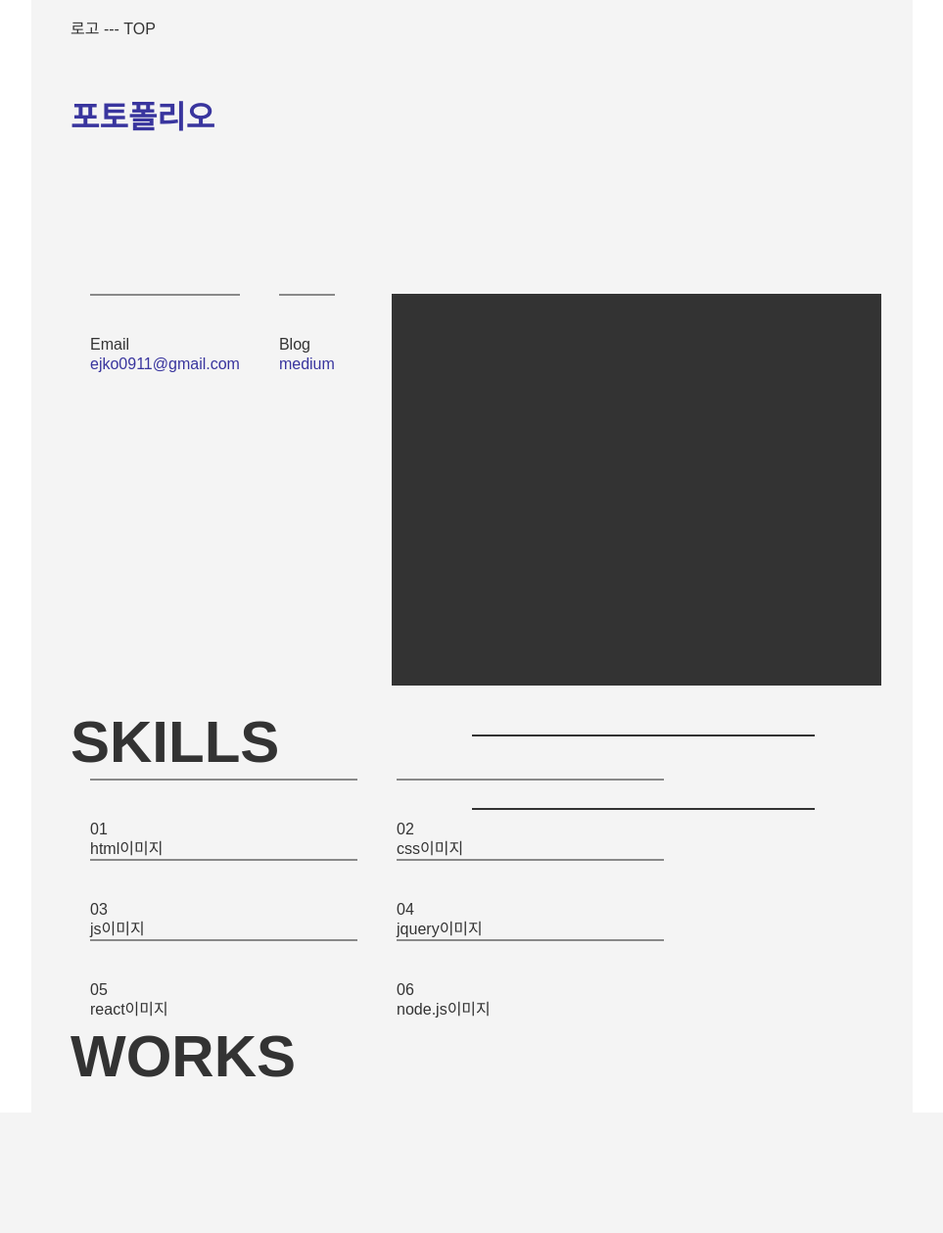
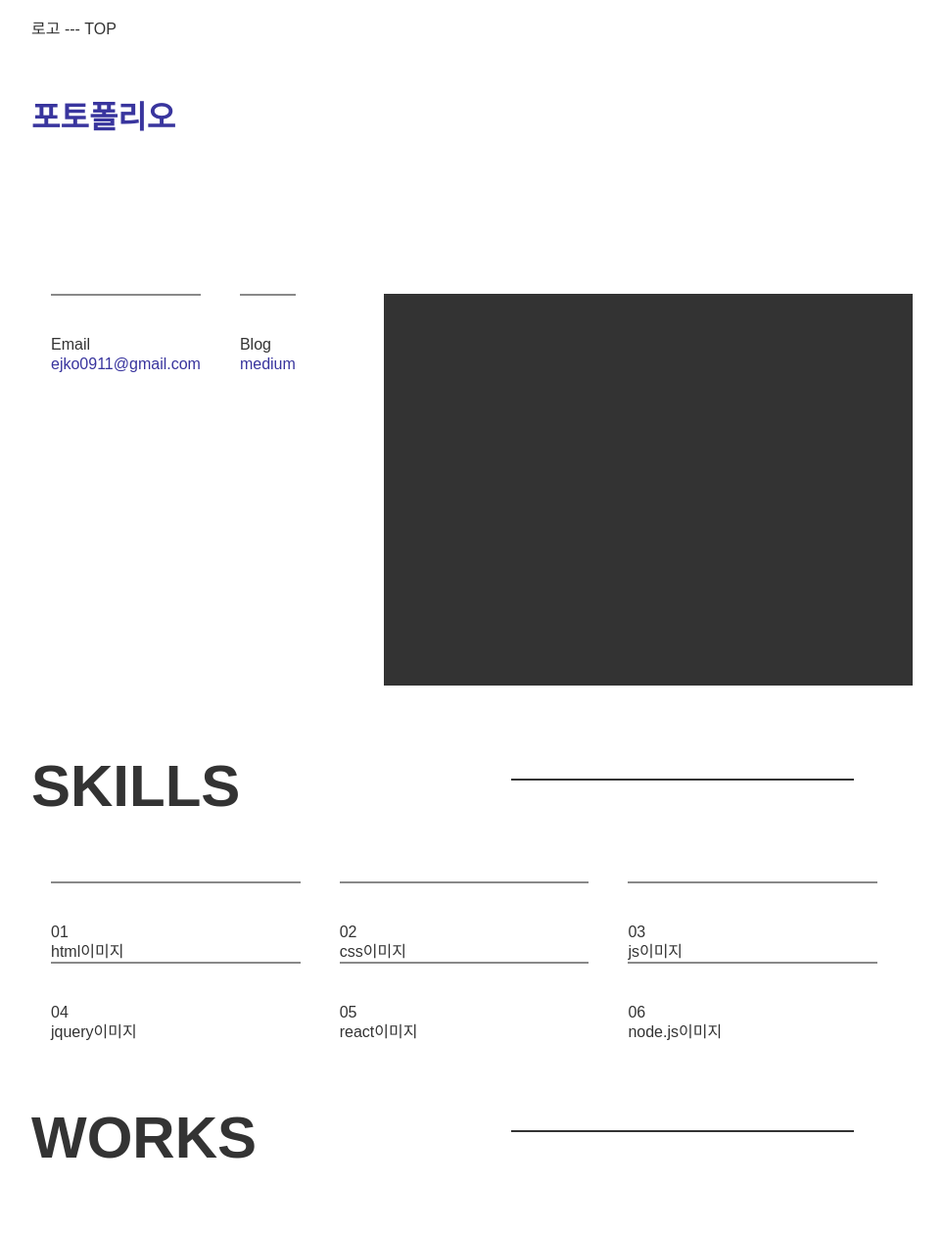
Before and after one commit to eunjeong09/webServer, a PHP site: page / in a window 1280 px wide. Shown: the whole page at 98% size, without its empty margins (158-1121 px from the left). Before the commit the page ends 1100 px from the top, so only its background shows below. Run offline with PHP 8.4, Linux system fonts and the light colour scheme.

Commit message:
style index

```diff
--- a/css/common.css
+++ b/css/common.css
@@ -1,8 +1,7 @@
 @charset "utf-8";
-@import url('webfonts.css');
 
 /* reset.css(plan-i standard) */
-html{font-size:20px;box-sizing:border-box;overflow-x:hidden;}
+html{font-size:20px;box-sizing:border-box;overflow-x:hidden;margin:0;padding:0;}
 *,*:before,*:after{box-sizing:inherit;}
 
 body{margin:0;padding:0;overflow-x:hidden;font-size:.8rem;font-weight:400;font-family:'Nanum Square', 'Noto Sans KR',"Apple SD Gothic Neo","맑은 고딕","Malgun Gothic","돋움",Dotum,"굴림",Gulim,AppleGothic,Sans-serif;line-height:1.25;color:#333;word-break:keep-all;}
--- a/css/style.css
+++ b/css/style.css
@@ -2,15 +2,22 @@
     color: #39359e;
 }
 .wrap{
-    /* width: 100%; */
+    width: 100vw;
+    /* width: 900px; */
+    /* height: 100vh; */
+    /* background-color: pink; */
+    padding: 1rem 2rem;
+}
+.container{
     width: 900px;
-    height: 100%;
-    background-color: #f4f4f4;
-    padding: 1rem 2rem;
     margin: 0 auto;
 }
 .oneSection{
     margin-top: 3rem;
+}
+.section{
+    margin-top: 3rem;
+    display: block;
 }
 .mainTitle{
     height:10rem;
@@ -40,7 +47,6 @@
 }
 /* test */
 .imgArea{
-    width: 25rem;
     height: 20rem;
     background: #333;
 }
@@ -49,6 +55,10 @@
     position: relative;
     font-size: 3rem;
     font-weight: bold;
+    display: block;
+    width: 100%;
+    float: left;
+    margin: 3rem 0;
 }
 .sectionLine::after{
     position: absolute;
@@ -58,12 +68,11 @@
     right: 3rem;
     top: 1.5rem;
     content: '';
-
 }
 
 .row{
     width: 100%;
 }
 .row > div{
-    width: 33.3%;
+    width: 28.3%;
 }
--- a/index.html
+++ b/index.html
@@ -12,13 +12,13 @@
 
 <body>
     <div class="wrap">
+        <div class="container">
 
             <div class="topArea">
                 <span>로고 --- TOP</span>
             </div>
-        <div class="oneSection">
+            <div class="section">
                 <h1 class="mainTitle color1">포토폴리오</h1>
-            <div class="bottomArea">
                 <div class="leftArea">
                     <div class="topLine">
                         <span class="smallTitle">
@@ -39,16 +39,15 @@
                 </div>
                 <div class="rightArea">
                     <div class="imgArea"></div>
-                    <img src="" alt="">
+                    <!-- <img src="" alt=""> -->
                 </div>
 
-            </div>
 
             </div>
 
             <div class="sectionLine">SKILLS</div>
 
-        <div class="twoSection">
+            <div class="section">
                 <div class="row">
                     <div class="skillWrap topLine">
                         <div class="skillTitle">01</div>
@@ -87,8 +86,9 @@
 
             <div class="sectionLine">WORKS</div>
 
-        <div class="threeSection">
+            <div class="section">
 
+            </div>
         </div>
 
     </div>
```
Lines whose indentation alone changed are shown as unchanged.
